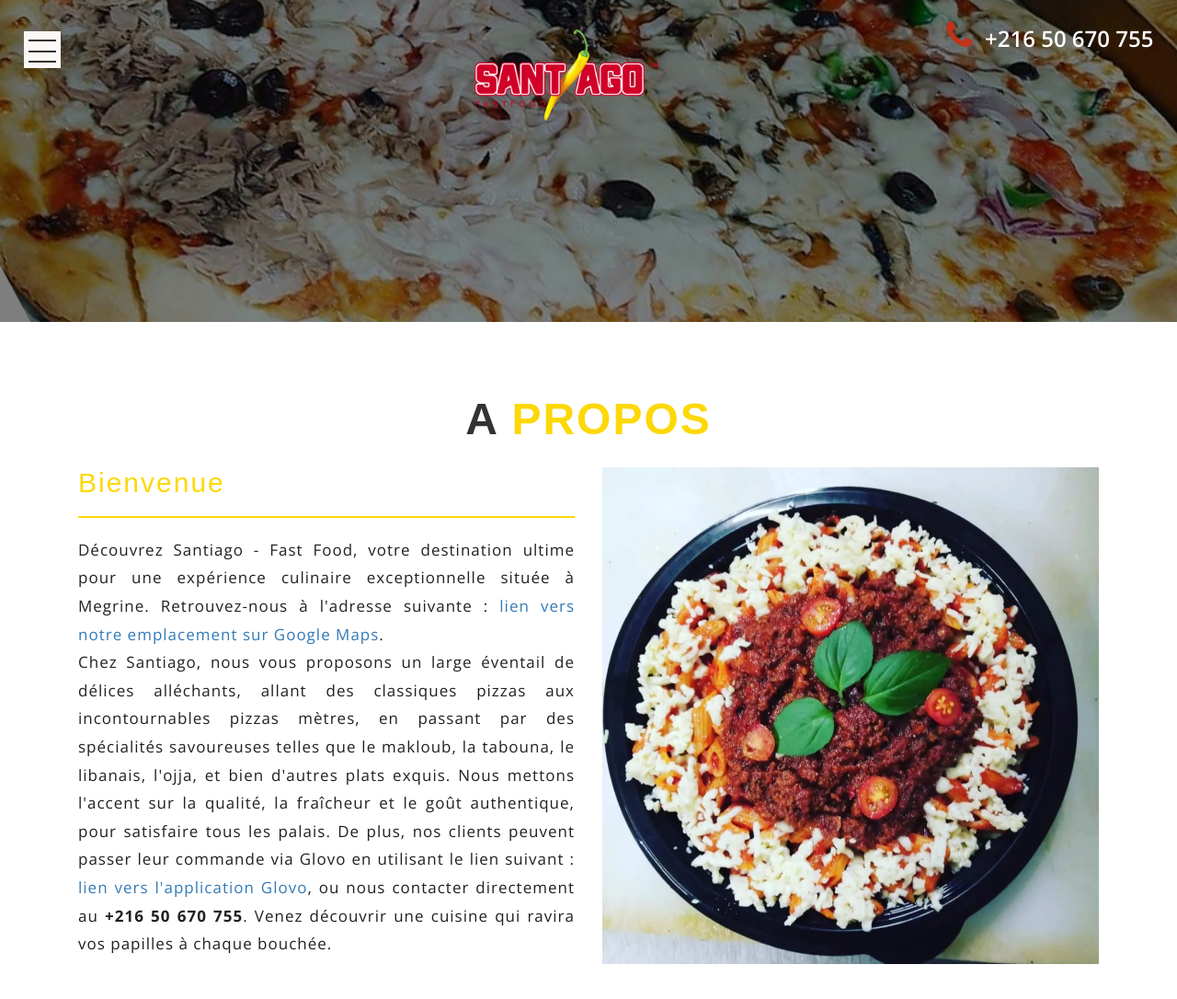
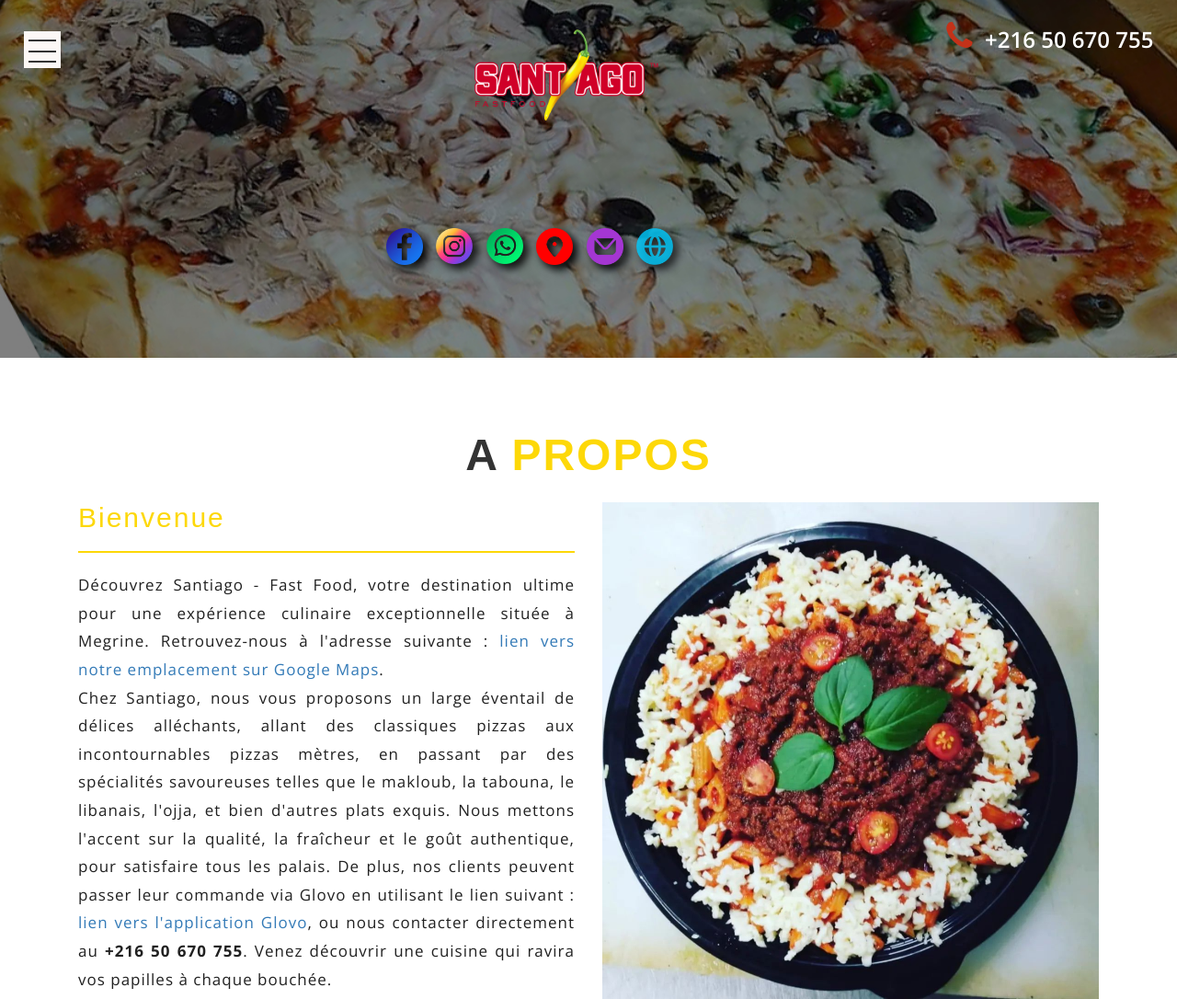
Before and after one commit to zahmoulovski/santiago, a plain HTML site: page index.html in a window 1280 px wide. Shown: the top 1086 px of the page at 92% size. Drawn offline with nearby package versions, Linux system fonts and the light colour scheme; a web font is replaced by a local one.

Commit message:
add social icons

```diff
--- a/css/style.css
+++ b/css/style.css
@@ -333,9 +333,12 @@ li.dropdown.act a.w3_icons_act {
 }
 
 /*-- //menu --*/
-.w3l_banner_info{
-	width: 80%;
-    margin: 13em auto 0;
+.w3l_banner_info {
+    width: 80%;
+    display: flex;
+    align-items: center;
+    justify-content: space-around;
+    margin: 6em 50px;
 }
 .wthree_banner_info_grid h3 {
    font-size: 4em;
--- a/index.html
+++ b/index.html
@@ -71,7 +71,17 @@ Smartphone Compatible web template, free webdesigns for Nokia, Samsung, LG, Sony
 			<div class="w3l_banner_info">
 				<section class="slider">
 					<div class="flexslider">
+						<div class="social">
+							<ul>
+								<a href="https://www.facebook.com/Santiago.fastfood" target="_blank"><img class="socialicon" src="./images/fb.png" alt="SANTIAGO - Fast Food"></a>
+								<a href="https://www.instagram.com/santiagofastfood/" target="_blank"><img class="socialicon" src="./images/ig.png" alt="SANTIAGO - Fast Food"></a>
+								<a href="https://wa.me/21650670755" target="_blank"><img class="socialicon" src="./images/wa.png" alt="SANTIAGO - Fast Food"></a>
+								<a href="https://maps.app.goo.gl/UYgwyteDkoUYVgQj9" target="_blank"><img class="socialicon" src="./images/map.png" alt="SANTIAGO - Fast Food"></a>
+								<a href="mailto:contact@santiago.tn" target="_blank"><img class="socialicon" src="./images/mail.png" alt="SANTIAGO - Fast Food"></a>
+								<a href="https://santiago.tn" target="_blank"><img class="socialicon" src="./images/web.png" alt="SANTIAGO - Fast Food"></a>
 
+							</ul>
+						</div>
 					</div>
 				</section>
 						<!-- flexSlider -->
```
